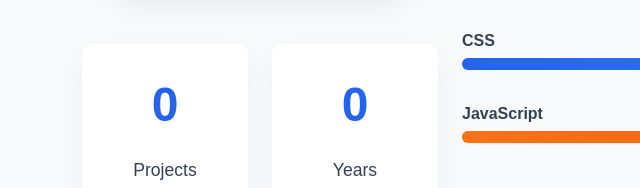
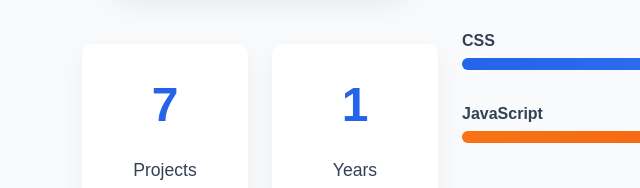
Before and after one commit to iiAbdullah/cv, a plain HTML site: page index.html in a window 1280 px wide. Shown: the part 1292-1480 px from the top of the page, 0-640 px from the left. Drawn offline with nearby package versions, Linux system fonts and the light colour scheme.

Commit message:
second commit

```diff
--- a/index.html
+++ b/index.html
@@ -555,13 +555,13 @@
             <div class="row mt-5">
               <div class="col-6">
                 <div class="counter-box">
-                  <div class="counter-value" id="projectsCounter">0</div>
+                  <div class="counter-value" id="projectsCounter">7</div>
                   <div class="counter-label">Projects Completed</div>
                 </div>
               </div>
               <div class="col-6">
                 <div class="counter-box">
-                  <div class="counter-value" id="experienceCounter">0</div>
+                  <div class="counter-value" id="experienceCounter">1</div>
                   <div class="counter-label">Years Experience</div>
                 </div>
               </div>
```
